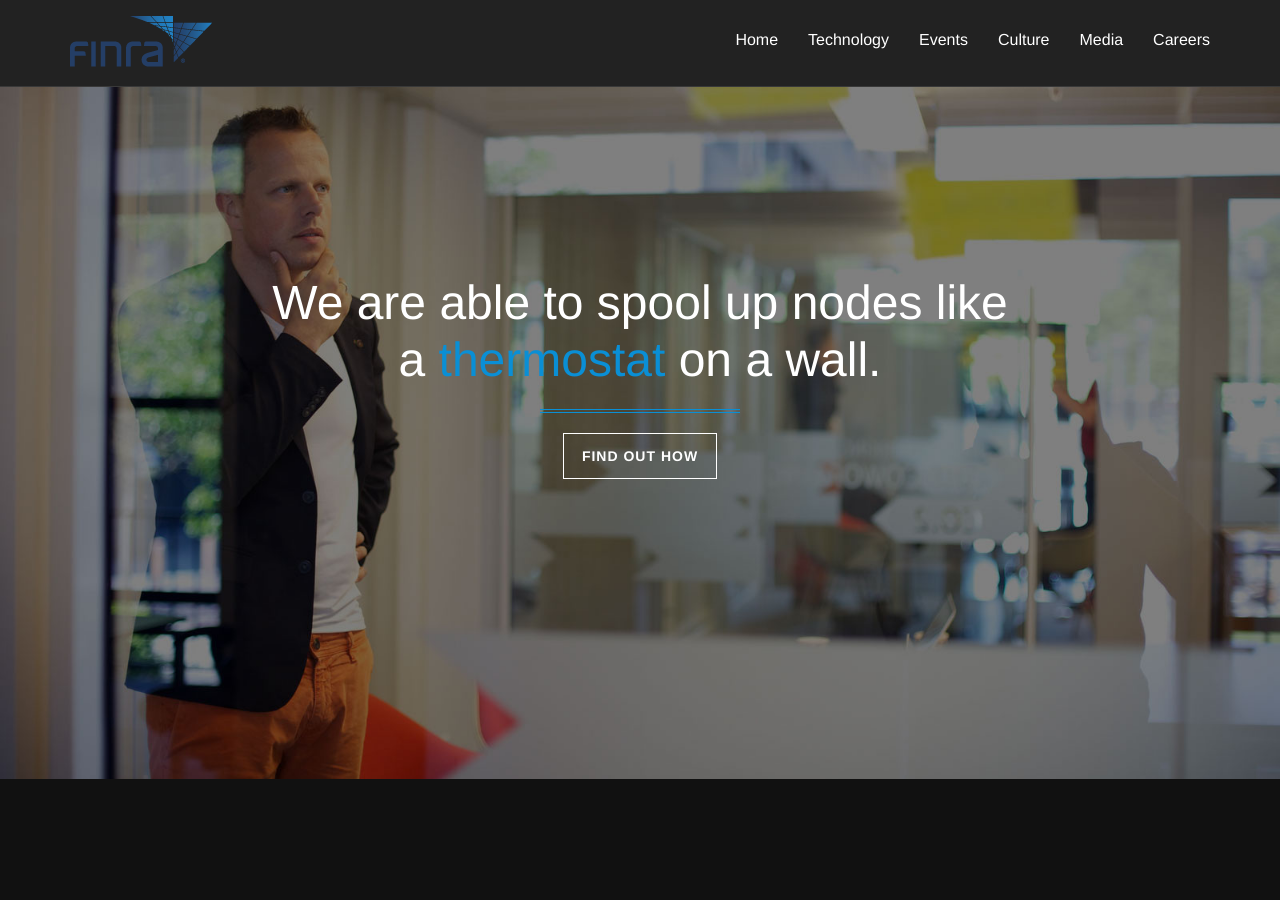
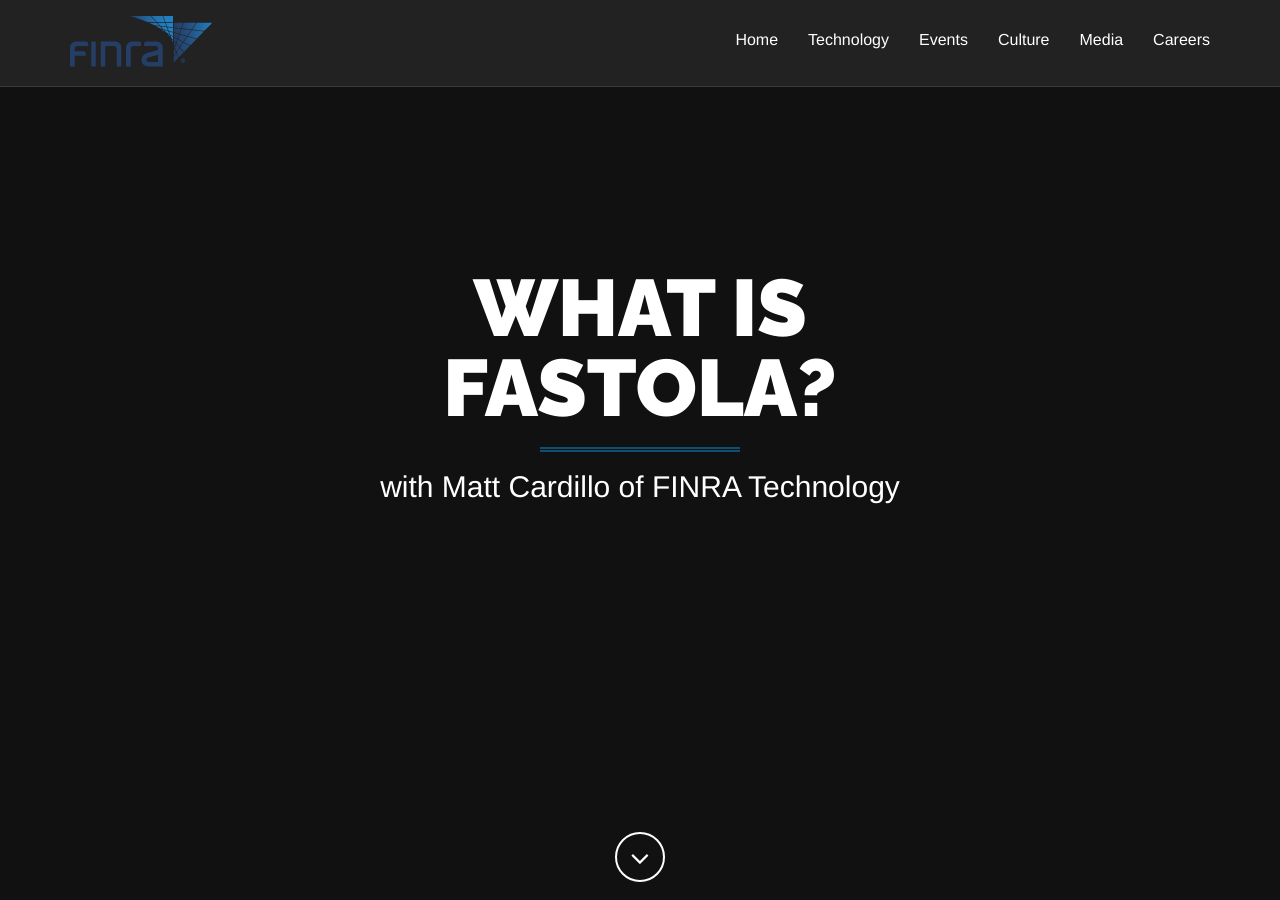
Before and after one commit to carbondesign/rftp_site, a Jekyll site: the page built from index.html, in a window 1280 px wide and 900 px high, scrolled down 2600 px. Built offline with Jekyll 4.4.1, drawn with Linux system fonts in a browser that asks for light colours.

Commit message:
Update default.html

```diff
--- a/_layouts/default.html
+++ b/_layouts/default.html
@@ -105,6 +105,9 @@
             </div>
         </div>
       </section>
+    <section>
+      {% include herotech.html %}
+    </section>
     <section class="portfolio-carousel">
         {% if page.url == "/" %}
         {% include tallent.html %}
```
